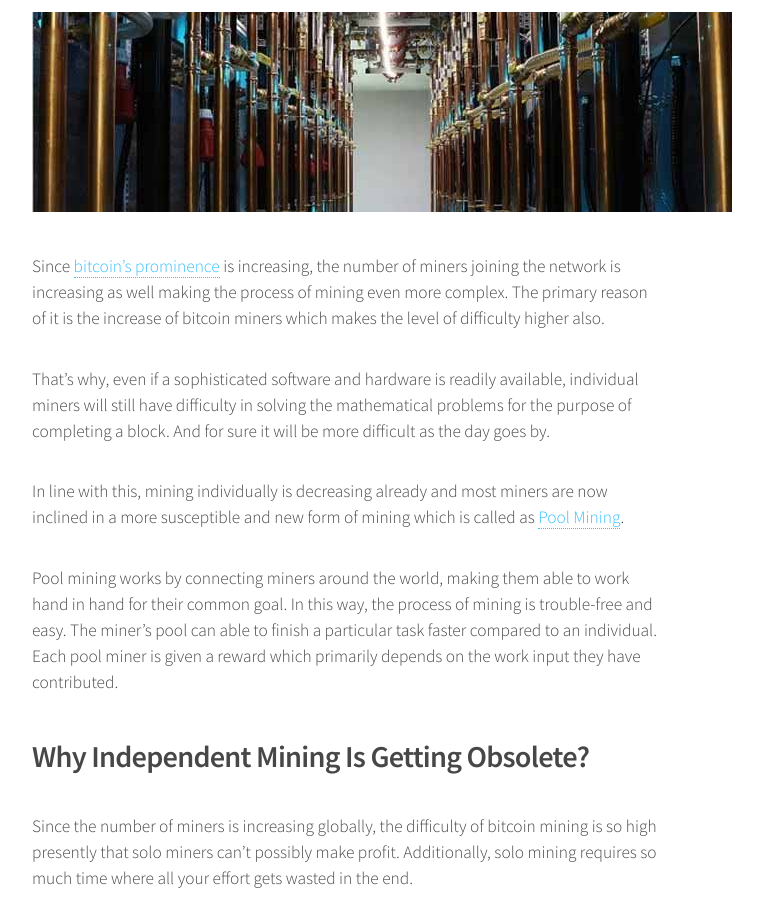
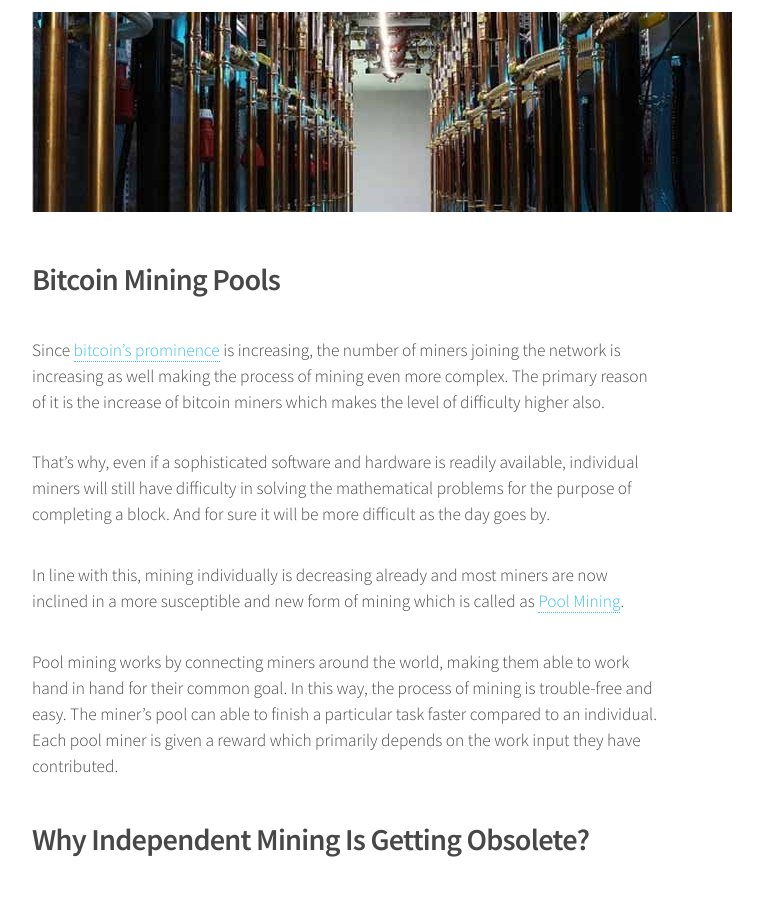
Before and after one commit to kripikroli/bitcoinminersnet_buhat, a Jekyll site: the page built from _posts/2010-12-15-pools.md, in a window 1280 px wide and 900 px high, scrolled down 427 px. Shown: the whole window, without its empty margins (293-1056 px from the left). Built offline with Jekyll 4.4.1, drawn with Linux system fonts in a browser that asks for light colours.

Commit message:
Update 2010-12-15-pools.md

```diff
--- a/_posts/2010-12-15-pools.md
+++ b/_posts/2010-12-15-pools.md
@@ -5,7 +5,7 @@ description: Bitcoin Mining Pools and how to use them when mining bitcoin.
 ---
 
 <p><center><img src="/images/pools-1.jpg" alt="bitcoin mining pools"/></center></p>
-
+<h2>Bitcoin Mining Pools</h2>
 <p>Since <a href="/usb-bitcoin-miner/">bitcoin’s prominence</a> is increasing, the number of miners joining the network is increasing as well making the process of mining even more complex. The primary reason of it is the increase of bitcoin miners which makes the level of difficulty higher also. </p>
 <p>That’s why, even if a sophisticated software and hardware is readily available, individual miners will still have difficulty in solving the mathematical problems for the purpose of completing a block. And for sure it will be more difficult as the day goes by. </p>
 <p>In line with this, mining individually is decreasing already and most miners are now inclined in a more susceptible and new form of mining which is called as <a href="/how-to-mine-bitcoins/">Pool Mining</a>. </p>
```
